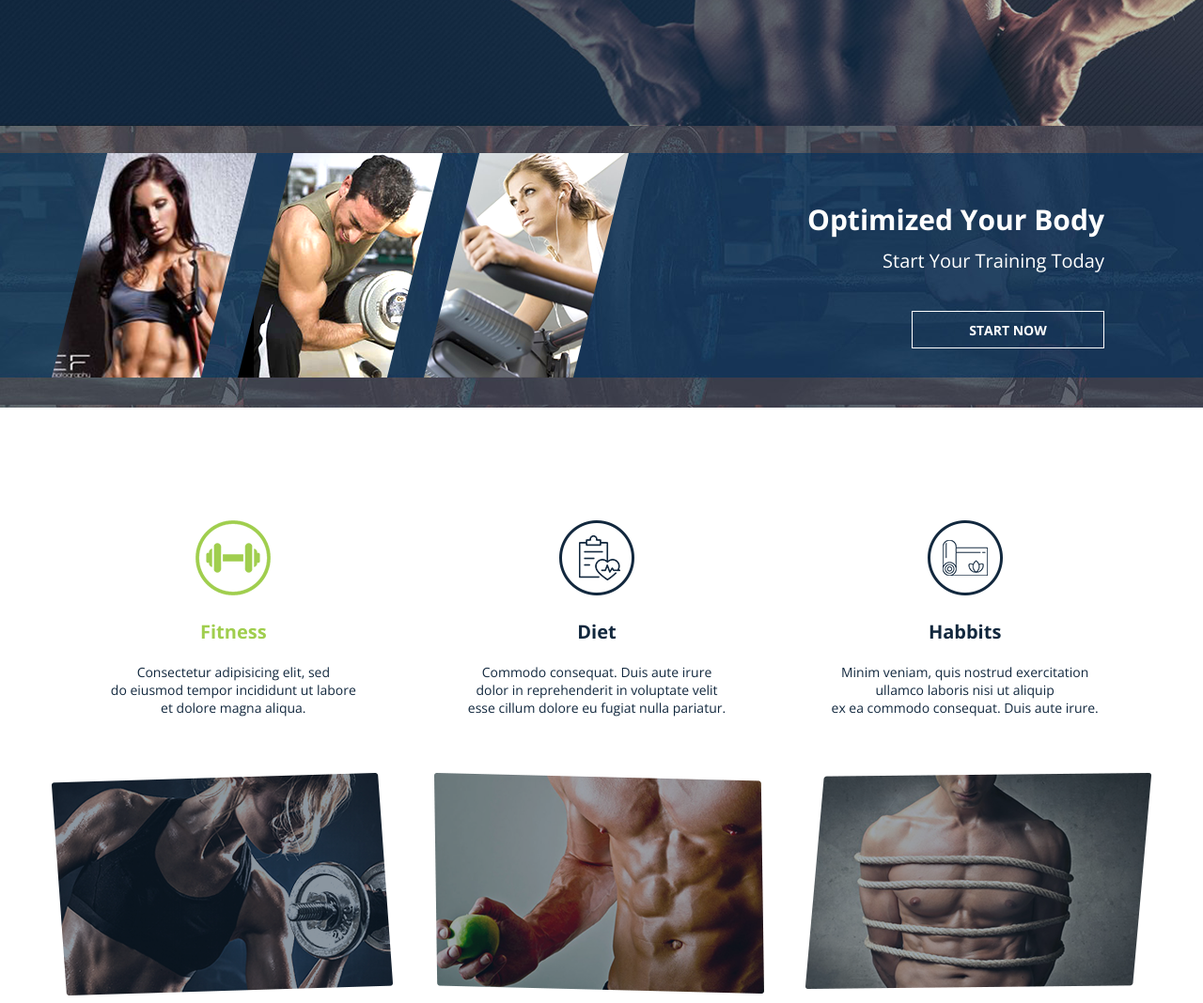
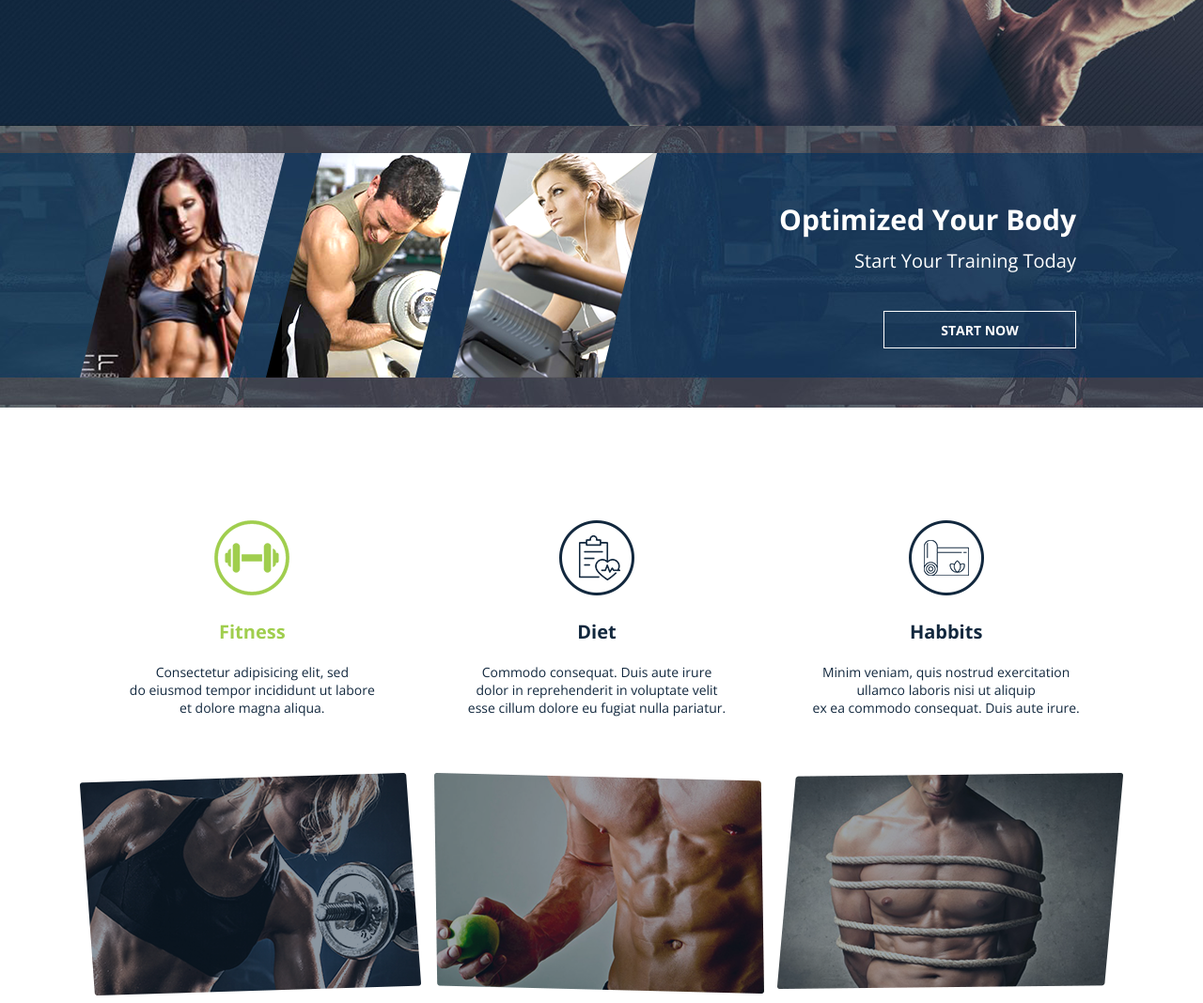
Before and after one commit to ASKashin/bodyfit, a website: page index.html in a window 1280 px wide. Shown: the part 680-1748 px from the top of the page at 94% size. Drawn offline with nearby package versions, Linux system fonts and the light colour scheme.

Commit message:
services

```diff
--- a/assets/css/features.scss
+++ b/assets/css/features.scss
@@ -5,6 +5,7 @@
     height: 300px;
 
     .container {
+        width: 1110px;
         padding-top: 29px;
 
         div {
--- a/assets/css/services.scss
+++ b/assets/css/services.scss
@@ -2,6 +2,7 @@
 
 .services {
     .container {
+        width: 1110px;
         div {
             .icon {
                 padding-top: 120px;
```
Also changed, not shown: public/css/main.css.
